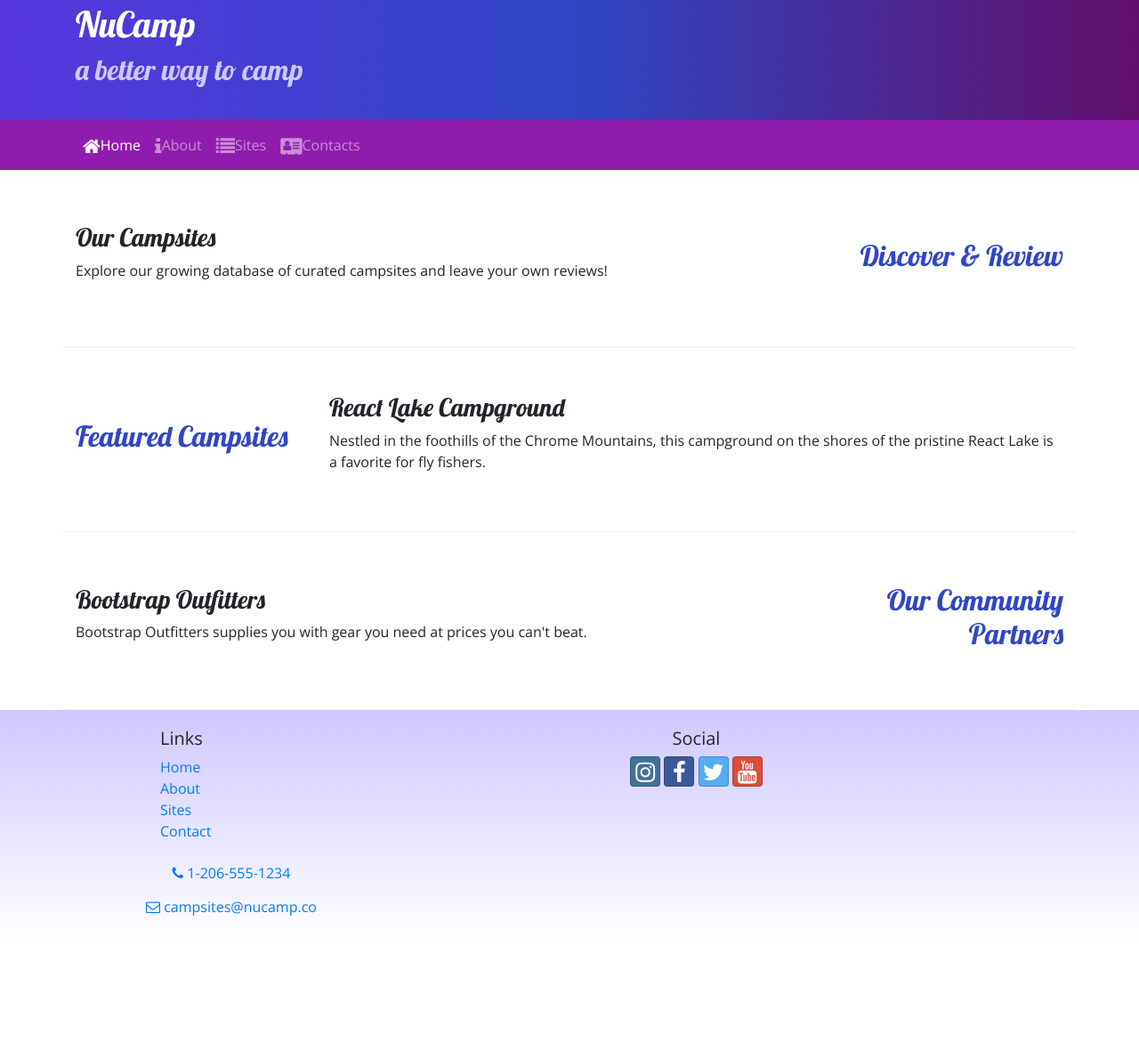
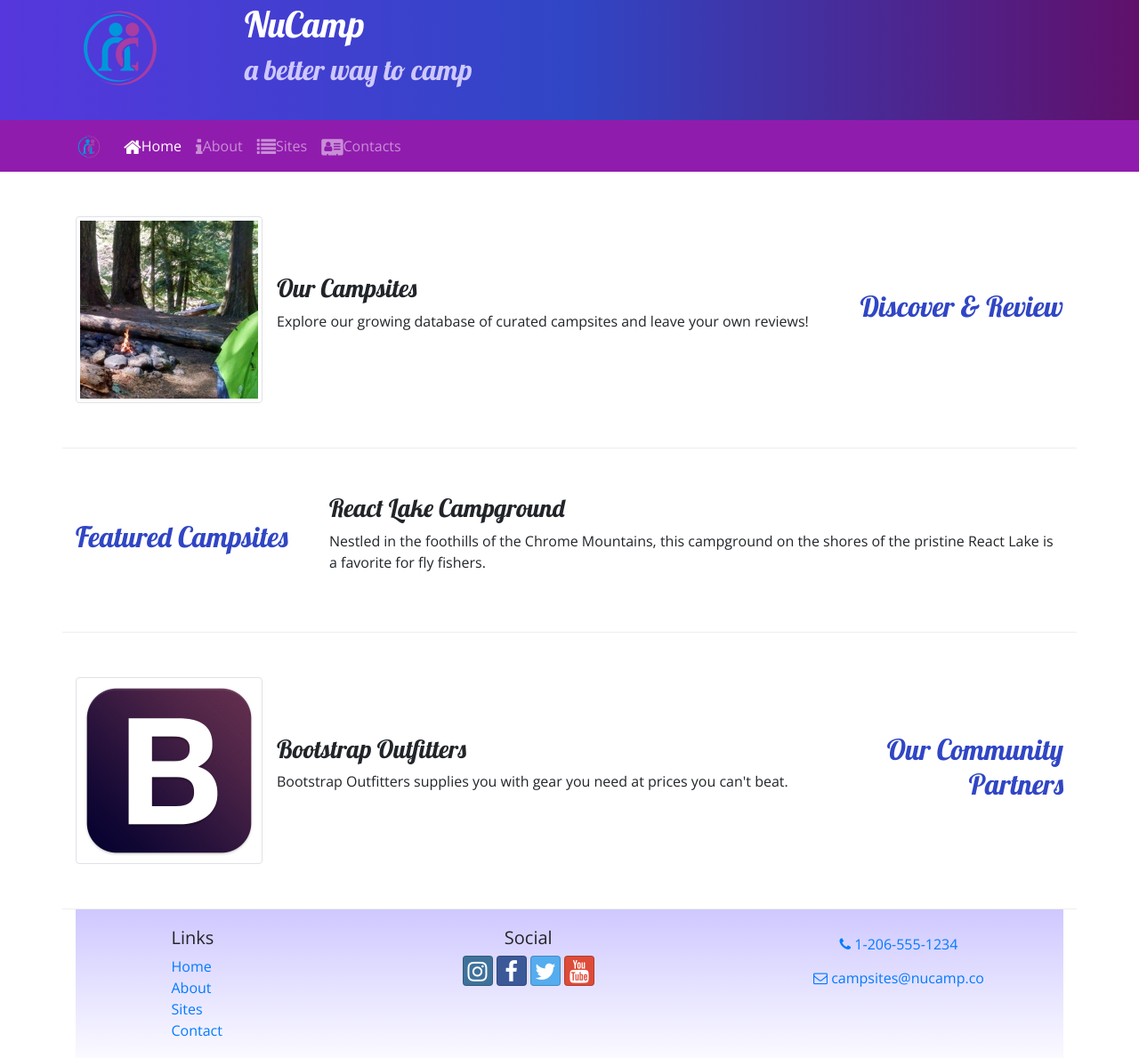
Before and after one commit to joedel23/nucampsite, a website: page index.html in a window 1280 px wide. Shown: the part 27-1216 px from the top of the page at 89% size. Before the commit the page ends 1085 px from the top, so only its background shows below. Drawn offline with nearby package versions, Linux system fonts and the light colour scheme.

Commit message:
Images and media

```diff
--- a/index.html
+++ b/index.html
@@ -23,6 +23,9 @@
     <header class ="jumbotron jumbotron-fluid">
         <div class= "container">
             <div class="row">
+                <div class="col-4 col-sm-3 col-md-2 align-self-center">
+                    <img src="img/logo.png" class="img-fluid" />
+                 </div>
                 <div class ="col">
             <h1>NuCamp</h1>
             <h2>a better way to camp</h2>
@@ -32,7 +35,8 @@
 
     <nav class="navbar navbar-expand-sm navbar-dark sticky-top">
         <div class="container">
-        <button class = "navbar-toggler ml-auto" type="button" data-toggle="collapse"
+            <a class="navbar-brand" href="#"><img src="img/logo.png" height="30" width="30" /></a>
+        <button class = "navbar-toggler" type="button" data-toggle="collapse"
         data-target="#nucampNavbar"></button>
         <div class="collaps navbar-collapse" id="nucampNavbar">
           <ul class="navbar-nav">
@@ -52,8 +56,13 @@
         <h2 class = "text-sm-right">Discover & Review</h2>
         </div>
         <div class = "col">
+            <div class="media">
+                    <img class="d-flex mr-3 img-thumbnail" src="img/breadcrumb-trail-thumb.jpg" alt="Breadcrums Trail thumbnail"/>
+                    <div class="media-body align-self-center">
                     <h3>Our Campsites</h3>
                      <p class="d-none d-sm-block">Explore our growing database of curated campsites and leave your own reviews!</p>
+                    </div>
+            </div>
         </div>
     </div>
 
@@ -72,26 +81,30 @@
     <div class = "col-sm-4 order-sm-last col-md-3">
         <h2 class = "text-sm-right">Our Community Partners</h2>
     </div>
-    <div class = "col">
+    <div class="col">
+        <div class="media">
+            <img class="d-flex mr-3 img-thumbnail" src="img/bootstrap-thumb.png" alt="Bootstrap Outfitters" />
+            <div class="media-body align-self-center">
                 <h3>Bootstrap Outfitters</h3>
                 <p class="d-none d-sm-block">Bootstrap Outfitters supplies you with gear you need at prices you can't beat.</p>
             </div>
         </div>
     </div>
+</div>
 
 <footer class="site-footer">
-        <div class ="container">
-            <div class = "row">
-                 <div class = "col-4 col sm-2 offset-1">
+    <div class="container">
+        <div class="row">
+            <div class="col-4 col-sm-2 offset-1">
                 <h5>Links</h5>
-                    <ul class = "list-unstyled">
+                <ul class="list-unstyled">
                     <li><a href="#">Home</a></li>
                     <li><a href="aboutus.html">About</a></li>
                     <li><a href="#">Sites</a></li>
                     <li><a href="contactus.html">Contact</a></li>
                 </ul>
             </div>
-                <div class = "col-6 col-sm-5 text-center">
+            <div class="col-6 col-sm-5 text-center">
                 <h5>Social</h5>
                 <a class="btn btn-social-icon btn-instagram" href="http://instagram.com/"><i class="fa fa-instagram"></i></a>
                 <a class="btn btn-social-icon btn-facebook" href="http://facebook.com/"><i class="fa fa-facebook"></i></a>
```
Also changed, not shown: aboutus.html (+9 -6 lines), contactus.html (+10 -7 lines), img/bootstrap-thumb.png (added), img/breadcrumb-trail-thumb.jpg (added), img/breadcrumb-trail.jpg (added), img/chrome-river-thumb.jpg (added), img/chrome-river.jpg (added), img/logo.png (added), img/react-lake-thumb.jpg (added), img/react-lake.jpg (added). Lines whose indentation alone changed are shown as unchanged.
